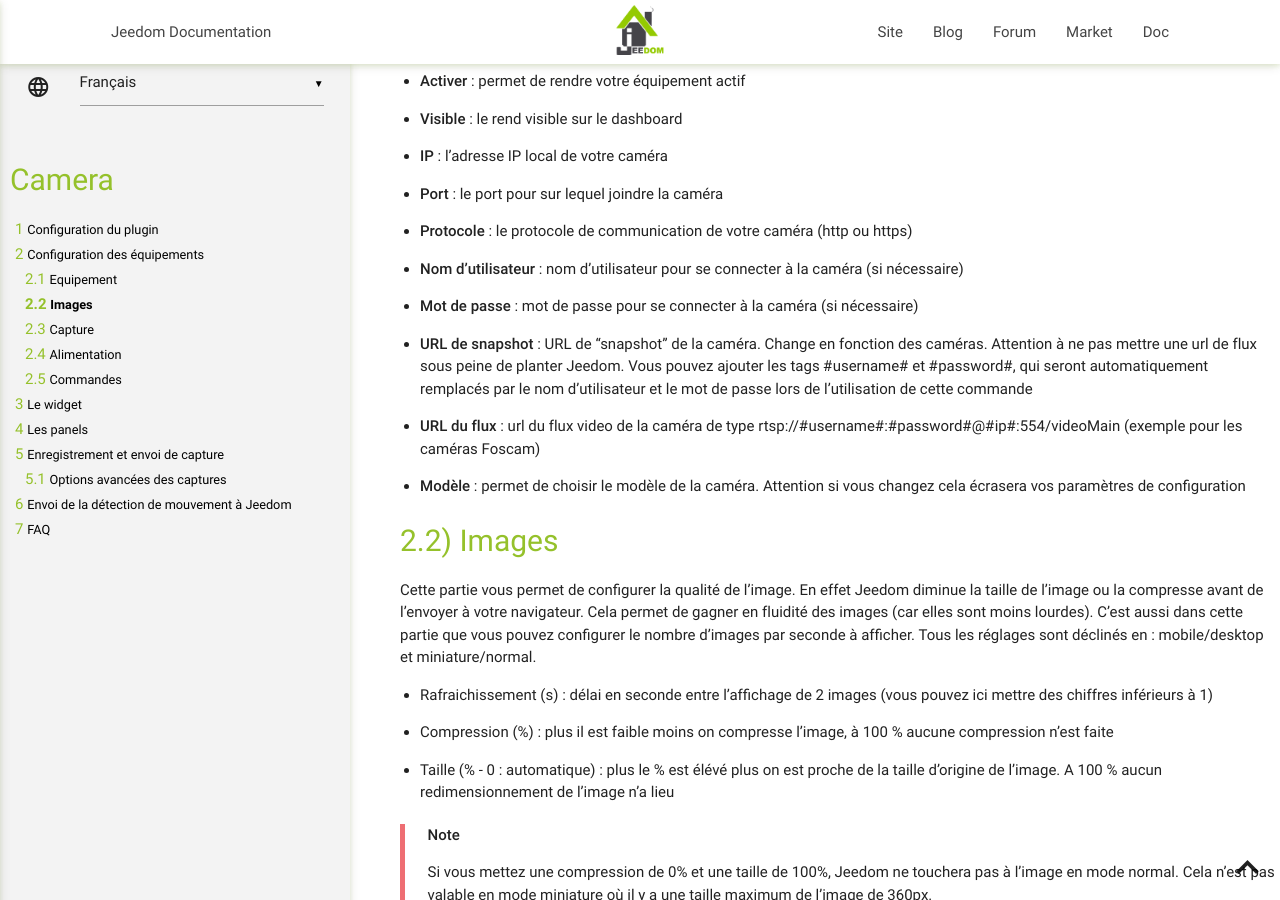
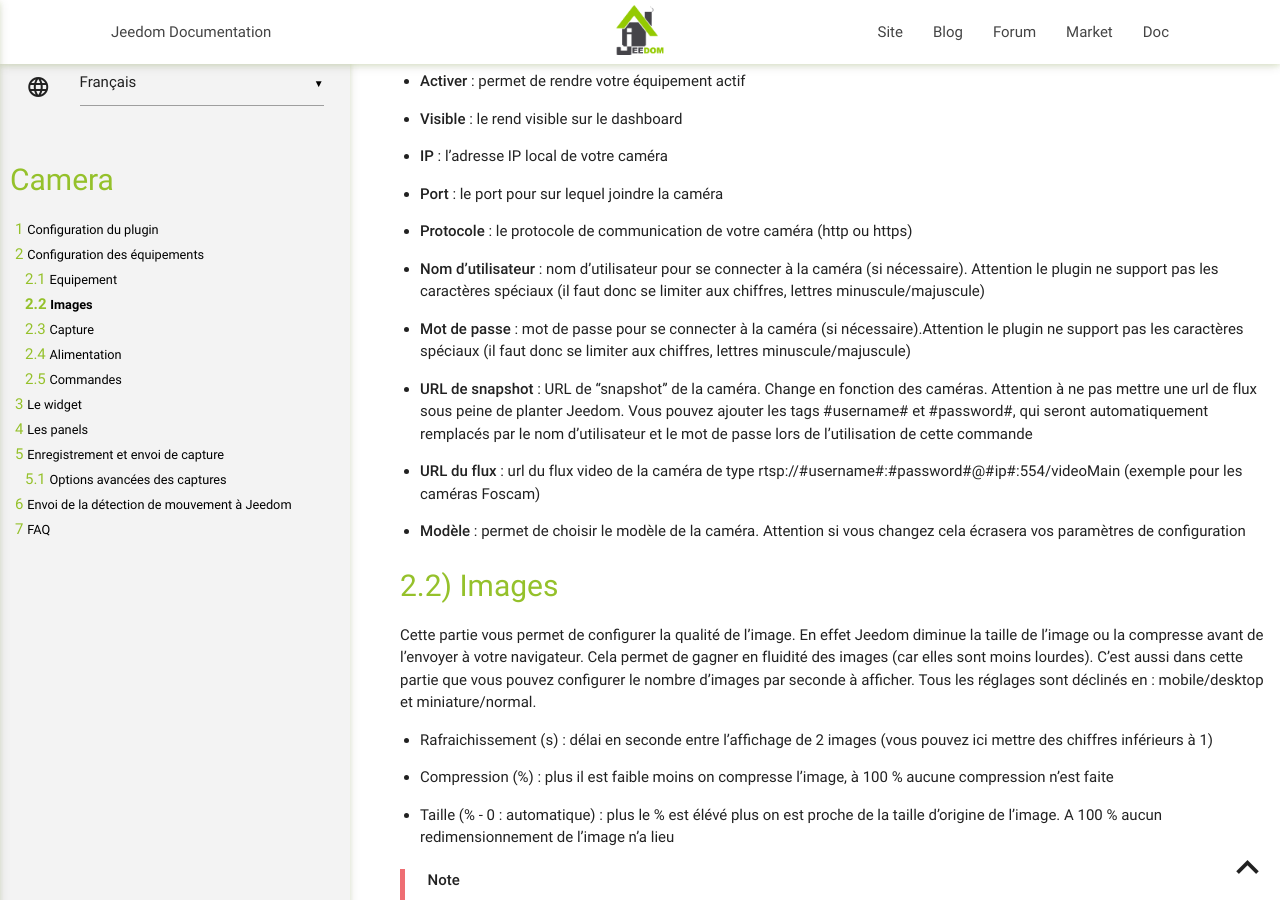
Before and after one commit to jeedom/plugin-camera, a Jekyll site: the page built from docs/fr_FR/index.md, in a window 1280 px wide and 900 px high, scrolled down 658 px. Built offline with Jekyll 4.4.1, drawn with Linux system fonts in a browser that asks for light colours; our own code applies the rules of GitHub Pages for plain Markdown files.

Commit message:
Update doc

```diff
--- a/docs/fr_FR/index.md
+++ b/docs/fr_FR/index.md
@@ -51,10 +51,12 @@ Ici vous avez les informations principales de votre caméra :
     ou https)
 
 -   **Nom d’utilisateur** : nom d’utilisateur pour se connecter à la
-    caméra (si nécessaire)
+    caméra (si nécessaire). Attention le plugin ne support pas les caractères
+    spéciaux (il faut donc se limiter aux chiffres, lettres minuscule/majuscule)
 
 -   **Mot de passe** : mot de passe pour se connecter à la caméra
-    (si nécessaire)
+    (si nécessaire).Attention le plugin ne support pas les caractères
+    spéciaux (il faut donc se limiter aux chiffres, lettres minuscule/majuscule)
 
 -   **URL de snapshot** : URL de "snapshot" de la caméra. Change en
     fonction des caméras. Attention à ne pas mettre une url de flux sous
```
Also changed, not shown: docs/fr_FR/changelog.md (+4 -0 lines).
